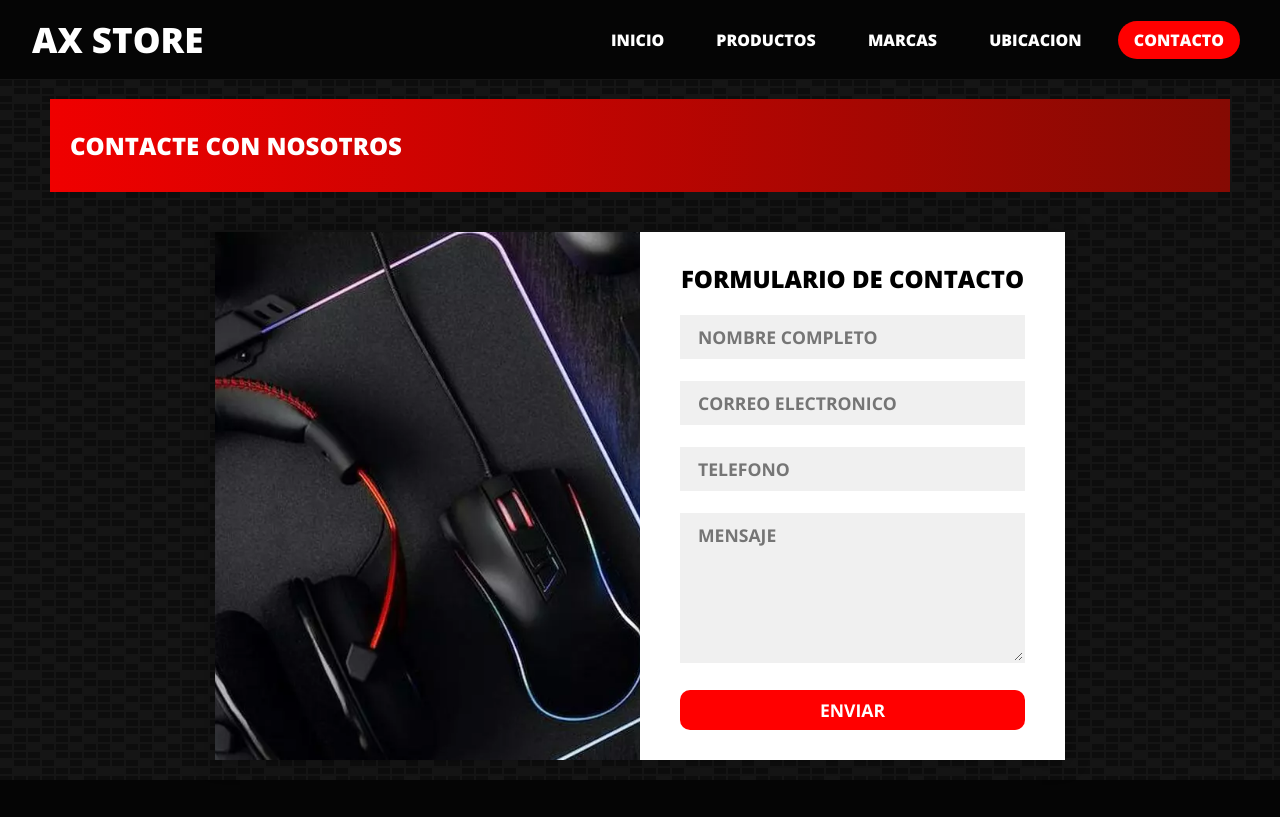
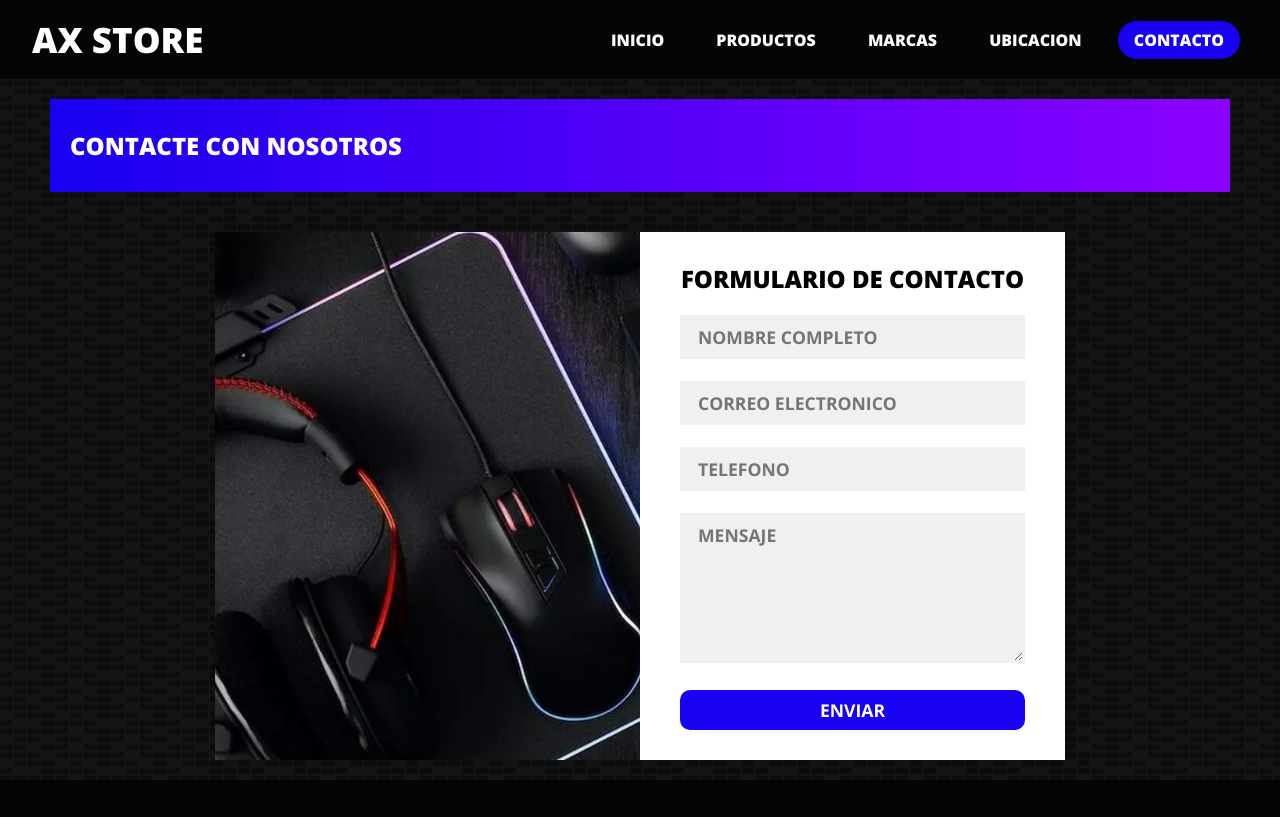
Before and after one commit to diego-tapia1444/ax-store, a plain HTML site: page pages/contacto.html in a window 1280 px wide. Shown: the top 817 px of the page. Drawn offline with Linux system fonts and the light colour scheme.

Commit message:
Gradiente modificado de rojo a azul-morado, transicion de las tarjetas ahora va hacia arriba en lugar de abajo

```diff
--- a/styles/style.css
+++ b/styles/style.css
@@ -46,7 +46,7 @@ header {
 }
 
 .navbar__links a.is-active, .navbar__links a:hover {
-    background:red;
+    background:#1800f0;
 }
 
 /* HAMBURGUESA*/
@@ -95,7 +95,7 @@ body {
 }
 
 .titulo__contenedor {
-    background:linear-gradient(-90deg, #850a03,#F00000);
+    background:linear-gradient(-90deg, #8c00ff,#1800f0);
     padding-block: 30px;
     margin-inline: 50px;
     margin-block: 20px;
@@ -130,7 +130,7 @@ body {
 }
 
 .producto__contenedor article:hover {
-    transform: translateY(5px);
+    transform: translateY(-5px);
     box-shadow: 2px 2px 20px 0px rgba(0,0,0,0.3);
 }
 
@@ -146,7 +146,7 @@ body {
 }
 
 .producto__descripcion button {
-    background:red;
+    background:#1800f0;
     border-radius: 20px;
     border: none;
     color: white;
@@ -269,7 +269,7 @@ textarea{
 .btn{
 	width: 100%;
 	padding: 0.5rem 1rem;
-	background-color: red;
+	background-color: #1800f0;
     border-radius: 10px;
 	color: #fff;
 	font-size: 1.1rem;
```
